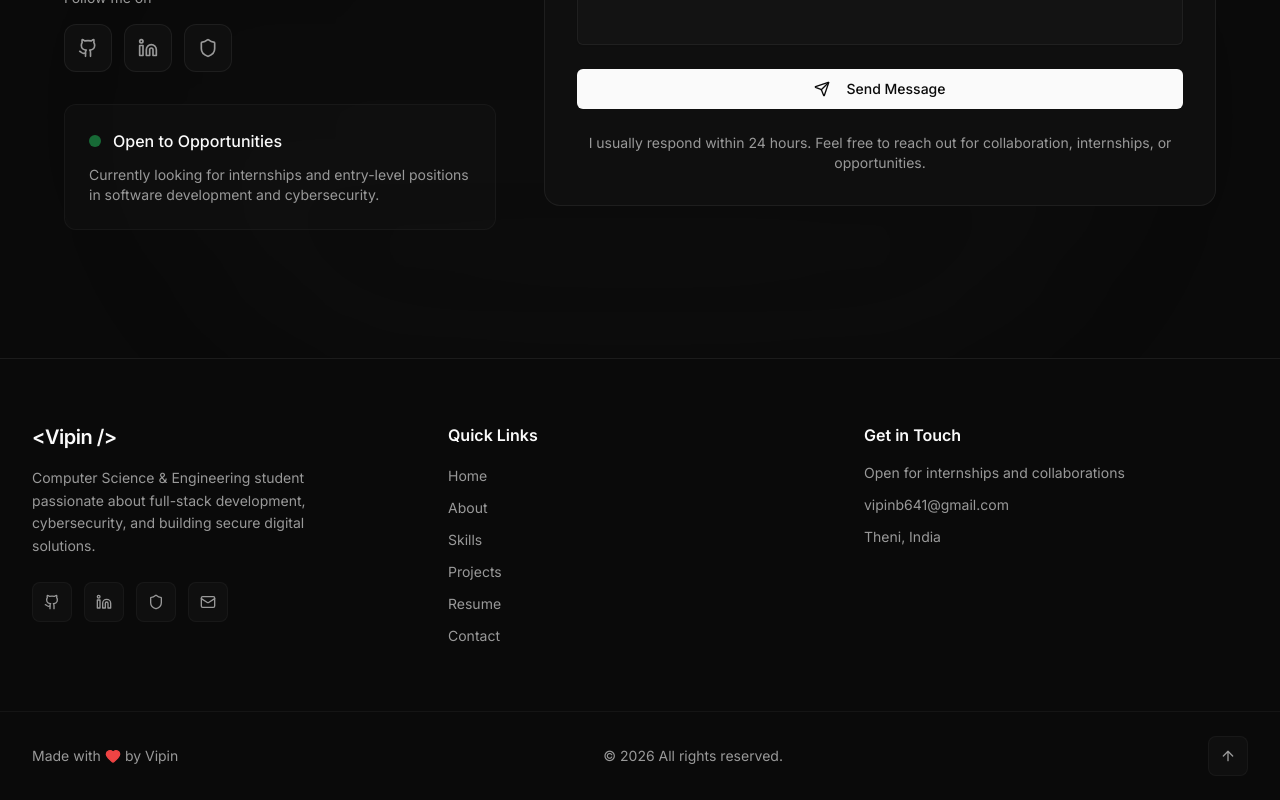
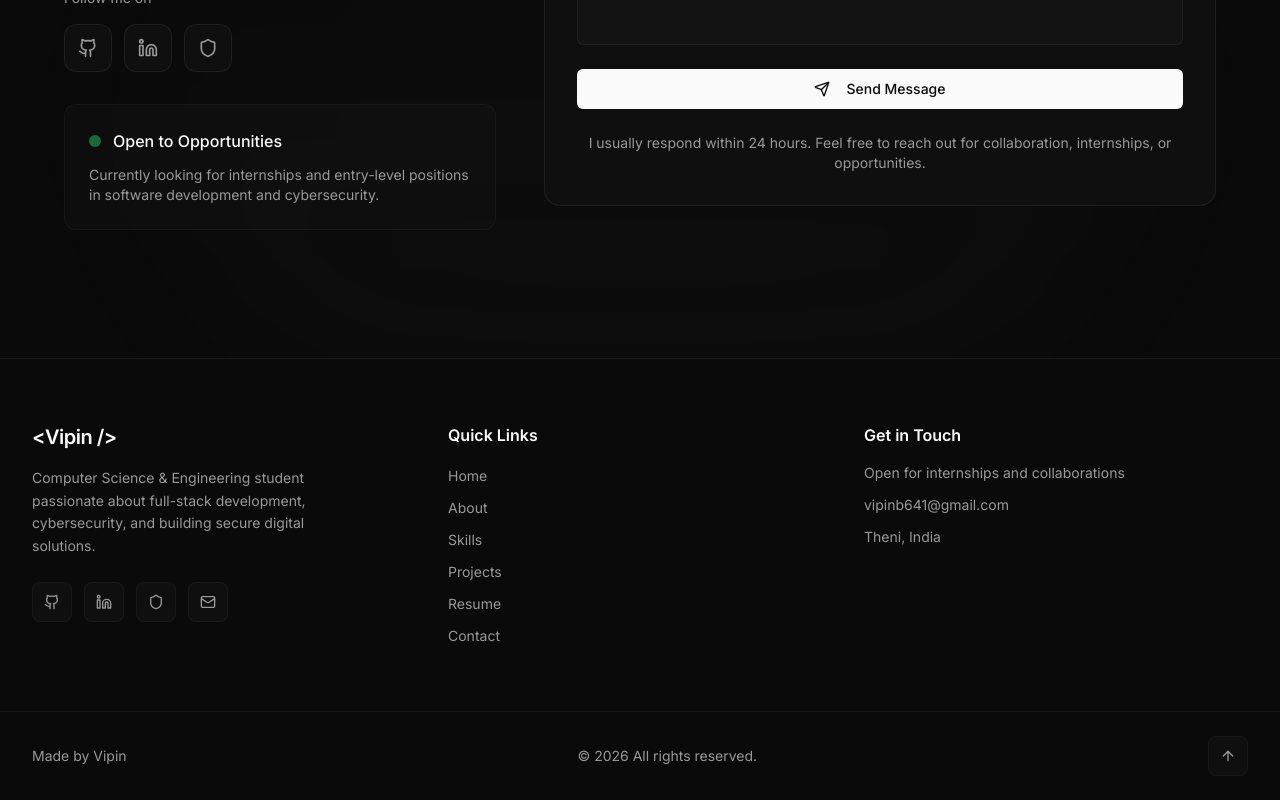
Before and after one commit to vipinsgit-hub/pv2, a React (Vite) app: page / in a window 1280 px wide. Shown: the part 6566-7366 px from the top of the page. Built offline with nearby package versions, Linux system fonts and the light colour scheme.

Commit message:
name updated

```diff
--- a/src/sections/Footer.tsx
+++ b/src/sections/Footer.tsx
@@ -107,7 +107,7 @@ export default function Footer() {
       <div className="border-t border-border/30">
         <div className="container-custom py-6 flex flex-col sm:flex-row items-center justify-between gap-4">
           <p className="text-sm text-muted-foreground flex items-center gap-1">
-            Made with <Heart className="h-4 w-4 text-red-500 fill-red-500" /> by Vipin
+            Made by Vipin
           </p>
           <p className="text-sm text-muted-foreground">
             &copy; {new Date().getFullYear()} All rights reserved.
```
